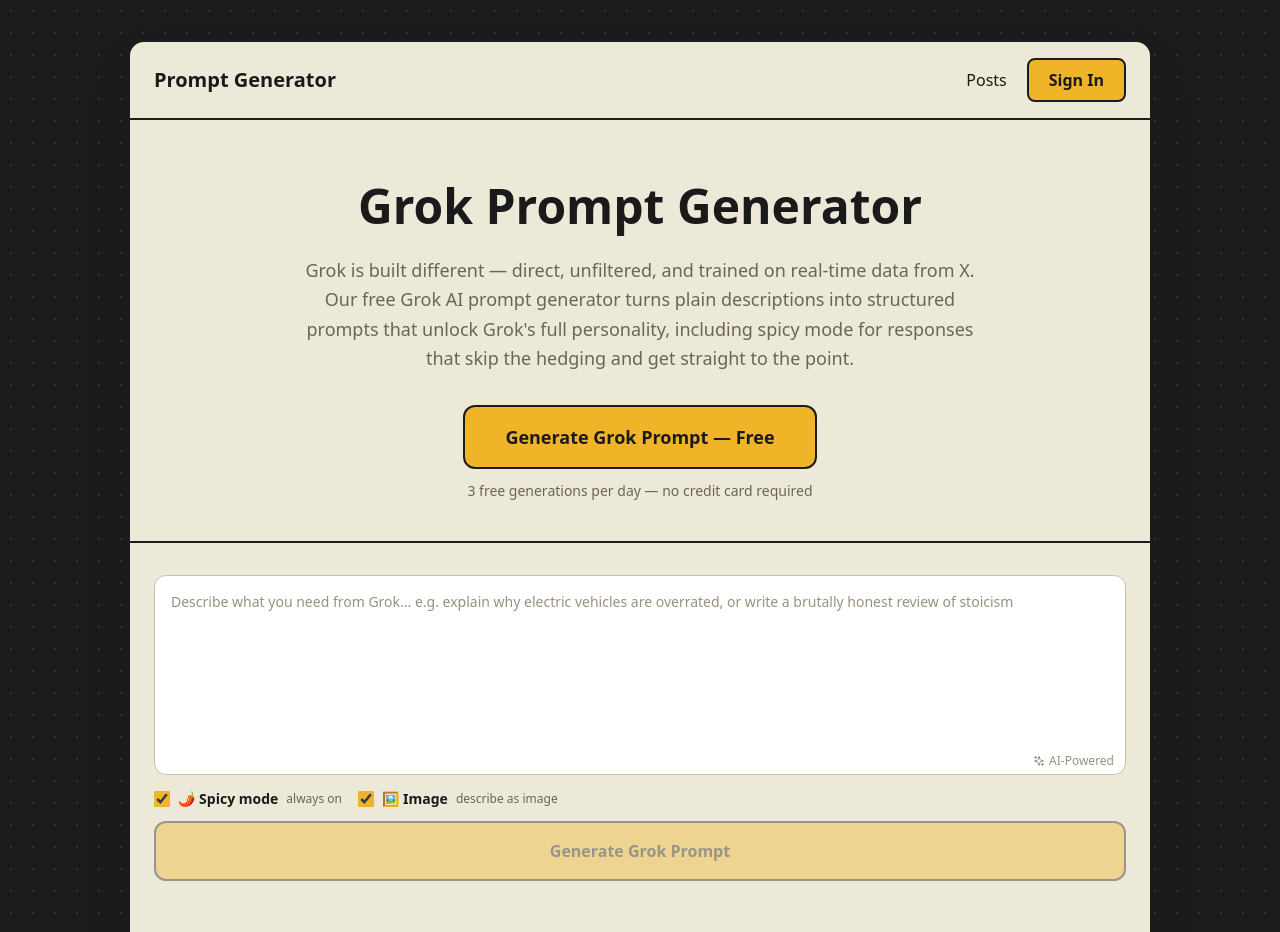
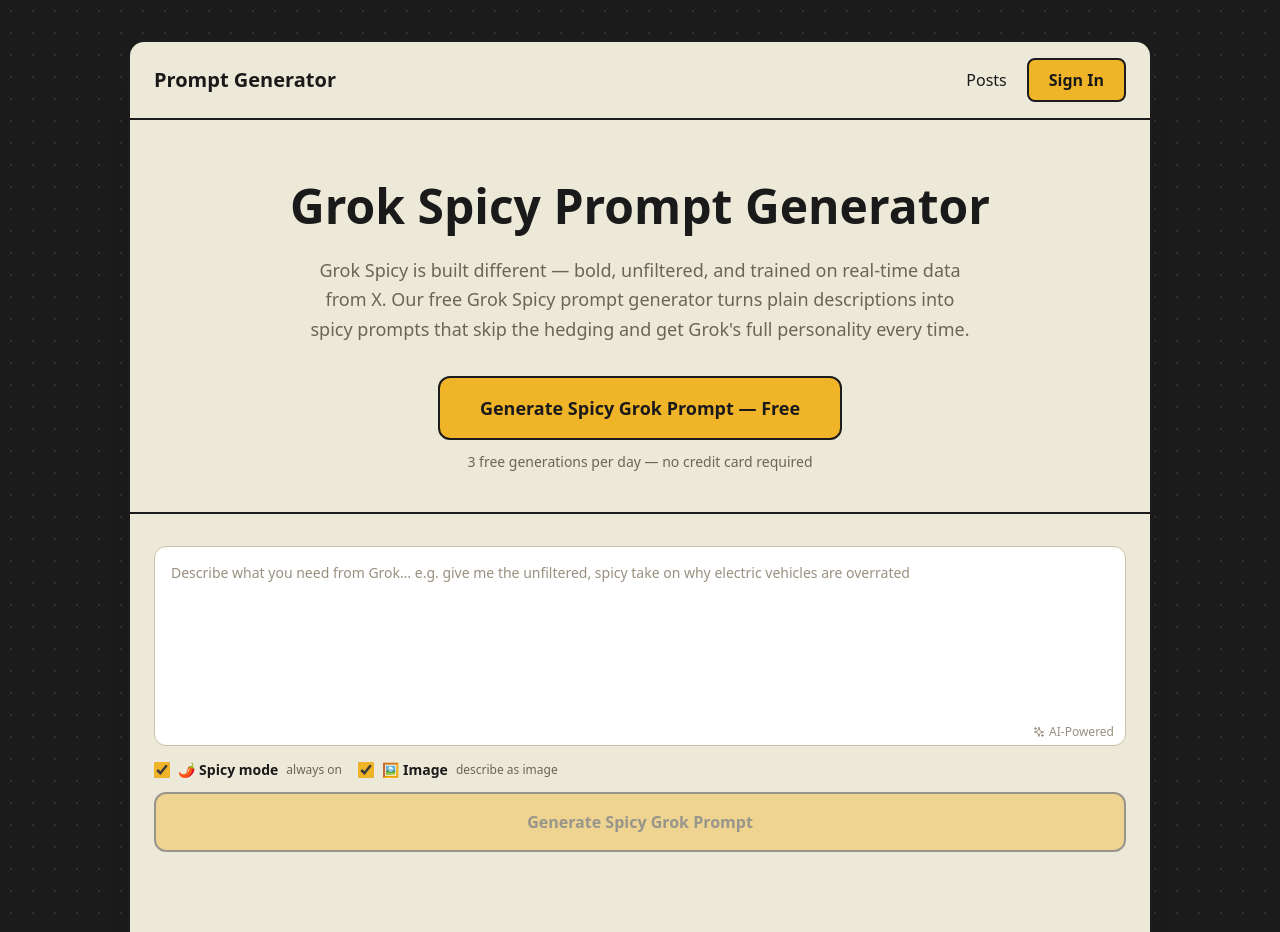
Before and after one commit to man0l/midjourney-prompt-generator, an Astro site in the folder apps/: page /grok-prompt-generator in a window 1280 px wide. Shown: the top 932 px of the page. Built offline with nearby package versions, Linux system fonts and the light colour scheme; Astro itself is replaced by a stand-in of ours; no server answers.

Commit message:
grok: rebrand heading to Grok Spicy Prompt Generator

```diff
--- a/apps/src/pages/grok-prompt-generator.astro
+++ b/apps/src/pages/grok-prompt-generator.astro
@@ -7,17 +7,17 @@ import PricingSection from '../components/PricingSection';
 Astro.response.headers.set('Cache-Control', 's-maxage=300, stale-while-revalidate=3600');
 ---
 <Layout
-  title="Free Grok Prompt Generator — Standard & Spicy Mode Prompts for Grok AI"
-  description="Generate structured Grok prompts instantly. Free Grok AI prompt generator with spicy mode support — unlock Grok's full personality. No sign-up required."
+  title="Free Grok Spicy Prompt Generator — Bold, Unfiltered Prompts for Grok AI"
+  description="Generate Grok spicy prompts instantly. Free Grok Spicy prompt generator with unfiltered, humor-forward framing — unlock Grok's full personality. No sign-up required."
 >
   <!-- Hero Section -->
   <section class="px-6 pt-14 pb-10 text-center border-b-2 border-[#1c1c1c]">
-    <h1 class="text-5xl font-bold text-[#1a1a1a] leading-tight mb-5">Grok Prompt Generator</h1>
+    <h1 class="text-5xl font-bold text-[#1a1a1a] leading-tight mb-5">Grok Spicy Prompt Generator</h1>
     <p class="text-[#6b6559] text-lg max-w-2xl mx-auto mb-8 leading-relaxed">
-      Grok is built different — direct, unfiltered, and trained on real-time data from X. Our free Grok AI prompt generator turns plain descriptions into structured prompts that unlock Grok's full personality, including spicy mode for responses that skip the hedging and get straight to the point.
+      Grok Spicy is built different — bold, unfiltered, and trained on real-time data from X. Our free Grok Spicy prompt generator turns plain descriptions into spicy prompts that skip the hedging and get Grok's full personality every time.
     </p>
     <a href="#root" class="inline-block px-10 py-4 bg-[#f0b429] border-2 border-[#1c1c1c] rounded-xl font-bold text-[#1a1a1a] text-lg hover:brightness-95 transition-all">
-      Generate Grok Prompt — Free
+      Generate Spicy Grok Prompt — Free
     </a>
     <p class="text-[#6b6559] text-sm mt-3">3 free generations per day — no credit card required</p>
   </section>
@@ -25,10 +25,10 @@ Astro.response.headers.set('Cache-Control', 's-maxage=300, stale-while-revalidat
   <div id="root">
     <SimplePromptTool
       client:only="react"
-      seoTitle="Grok Prompt Generator"
-      seoDescription="Generate expertly structured Grok prompts — with optional spicy mode for Grok's unfiltered personality."
-      inputPlaceholder="Describe what you need from Grok... e.g. explain why electric vehicles are overrated, or write a brutally honest review of stoicism"
-      buttonLabel="Generate Grok Prompt"
+      seoTitle="Grok Spicy Prompt Generator"
+      seoDescription="Generate bold, unfiltered Grok spicy prompts — humor-forward, direct, and ready to paste."
+      inputPlaceholder="Describe what you need from Grok… e.g. give me the unfiltered, spicy take on why electric vehicles are overrated"
+      buttonLabel="Generate Spicy Grok Prompt"
       toolType="grok"
       showSpicyToggle
     />
@@ -123,7 +123,7 @@ Astro.response.headers.set('Cache-Control', 's-maxage=300, stale-while-revalidat
     </div>
 
     <a href="#root" class="block w-full py-4 bg-[#f0b429] border-2 border-[#1c1c1c] rounded-xl text-center font-bold text-[#1a1a1a] text-lg hover:brightness-95 transition-all">
-      Generate Your Grok Prompt
+      Generate Your Spicy Grok Prompt
     </a>
   </div>
 
```
